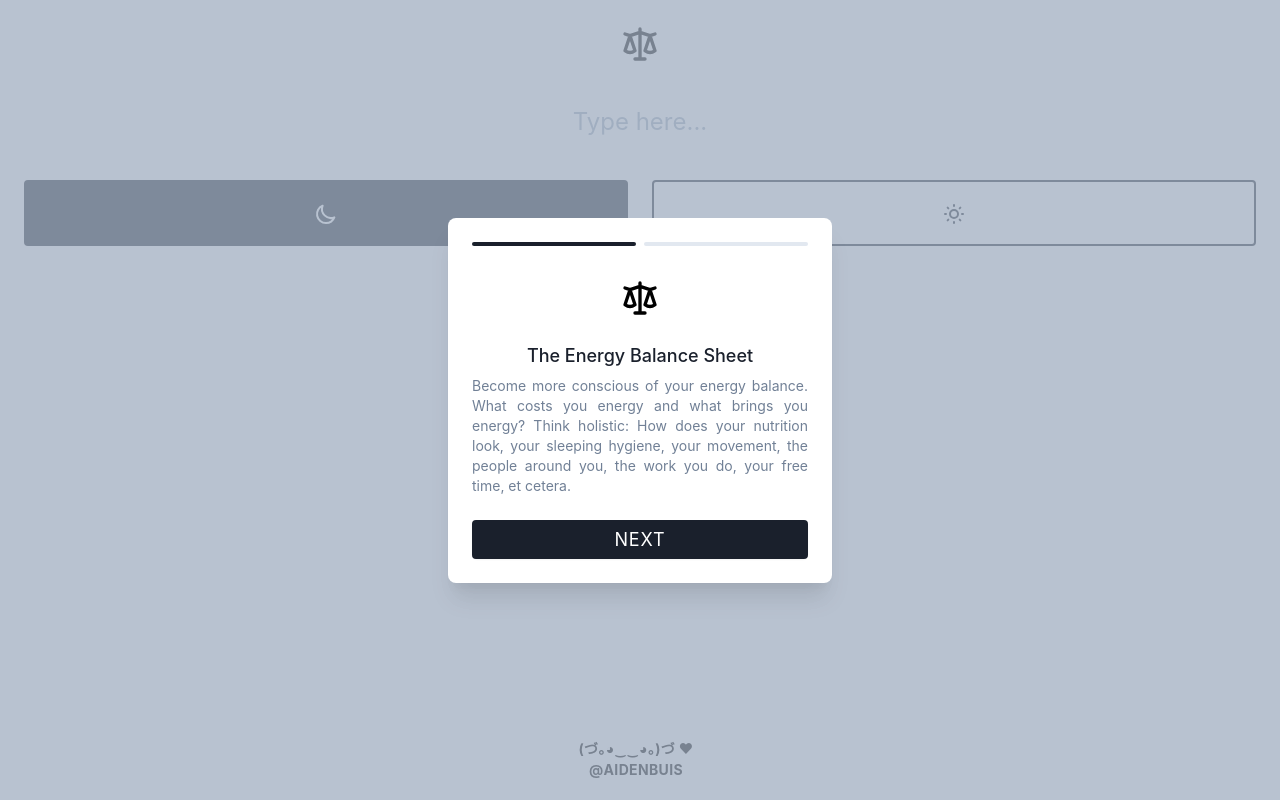
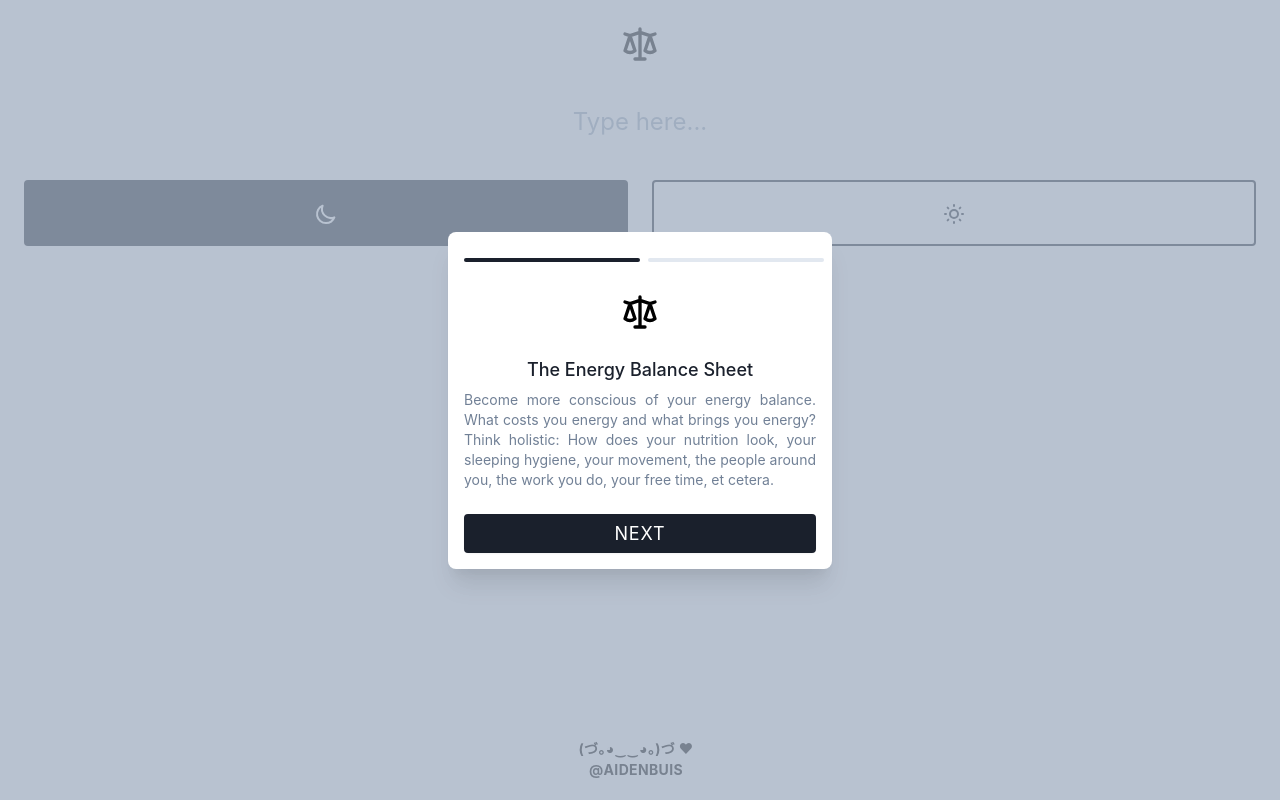
Before and after one commit to Aidenbuis/Energy-Balance, a React (Create React App) app: page / in a window 1280 px wide. Built offline with nearby package versions, Linux system fonts and the light colour scheme; the HTML template or start-up script is replaced by a standard one.

Commit message:
🐛 Fix typo bug in reorder function

```diff
--- a/src/App.js
+++ b/src/App.js
@@ -79,6 +79,9 @@ const App = () => {
   // Reorder a list, with startIndex as previous position and endIndex as new position
   const reorder = ({ list, startIndex, endIndex }) => {
     const result = Array.from(list);
+    console.log(result);
+    console.log(startIndex);
+    console.log(endIndex);
     const [removed] = result.splice(startIndex, 1);
     result.splice(endIndex, 0, removed);
 
@@ -102,7 +105,7 @@ const App = () => {
     // Generate reordered list
     const reorderedItems = reorder({
       list: currentItems,
-      strartIndex: result.source.index,
+      startIndex: result.source.index,
       endIndex: result.destination.index,
     });
 
@@ -343,19 +346,28 @@ const ModalWelcome = ({ setShowModalWelcome }) => {
         <div className="absolute inset-0 bg-gray-500 opacity-75"></div>
       </div>
 
-      <div className="bg-white rounded-lg px-4 pt-5 pb-4 overflow-hidden shadow-xl transform transition-all sm:max-w-sm sm:w-full sm:p-6">
+      <div className="bg-white rounded-lg px-4 pb-4 pt-0 overflow-hidden shadow-xl transform transition-all sm:max-w-sm sm:w-full sm:px-6 sm:pb-6">
         <div>
-          <div className="w-full flex">
+          <div className="w-full flex pt-2">
             {pages.map((item, index) => (
               <div
-                className={`w-full h-1 rounded-lg inline-block
+                onClick={() => {
+                  if (index === pageIndex) return;
+                  setPageIndex(index);
+                }}
+                key={index}
+                className={`w-full py-3`}
+              >
+                <span
+                  className={`h-1 w-full rounded-lg inline-block
               ${index === 0 ? "" : "ml-2"}
               ${index === pageIndex ? "bg-gray-900" : "bg-gray-300"}
               `}
-              />
+                ></span>
+              </div>
             ))}
           </div>
-          <div className="text-center mt-8 sm:mt-8">
+          <div className="text-center mt-3">
             <span className="w-10 h-10 inline-block">
               <ScaleIcon />
             </span>
@@ -419,9 +431,9 @@ const ModalWelcome = ({ setShowModalWelcome }) => {
 const TrashIcon = () => (
   <svg
     fill="none"
-    stroke-linecap="round"
-    stroke-linejoin="round"
-    stroke-width="2"
+    strokeLinecap="round"
+    strokeLinejoin="round"
+    strokeWidth="2"
     stroke="currentColor"
     viewBox="0 0 24 24"
   >
@@ -445,9 +457,9 @@ const ScaleIcon = () => (
 const YinIcon = () => (
   <svg
     fill="none"
-    stroke-linecap="round"
-    stroke-linejoin="round"
-    stroke-width="2"
+    strokeLinecap="round"
+    strokeLinejoin="round"
+    strokeWidth="2"
     stroke="currentColor"
     viewBox="0 0 24 24"
   >
@@ -458,9 +470,9 @@ const YinIcon = () => (
 const YangIcon = () => (
   <svg
     fill="none"
-    stroke-linecap="round"
-    stroke-linejoin="round"
-    stroke-width="2"
+    strokeLinecap="round"
+    strokeLinejoin="round"
+    strokeWidth="2"
     stroke="currentColor"
     viewBox="0 0 24 24"
   >
@@ -471,9 +483,9 @@ const YangIcon = () => (
 const VerticalDotsIcon = () => (
   <svg
     fill="none"
-    stroke-linecap="round"
-    stroke-linejoin="round"
-    stroke-width="2"
+    strokeLinecap="round"
+    strokeLinejoin="round"
+    strokeWidth="2"
     stroke="currentColor"
     viewBox="0 0 24 24"
   >
```
